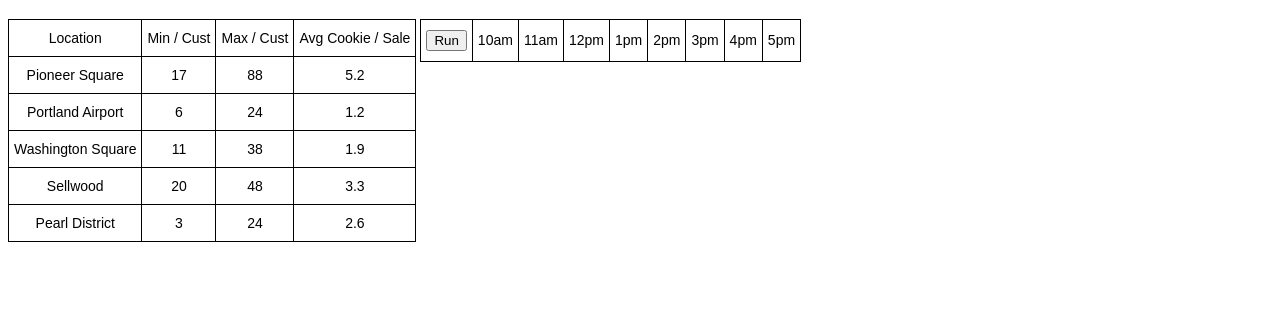
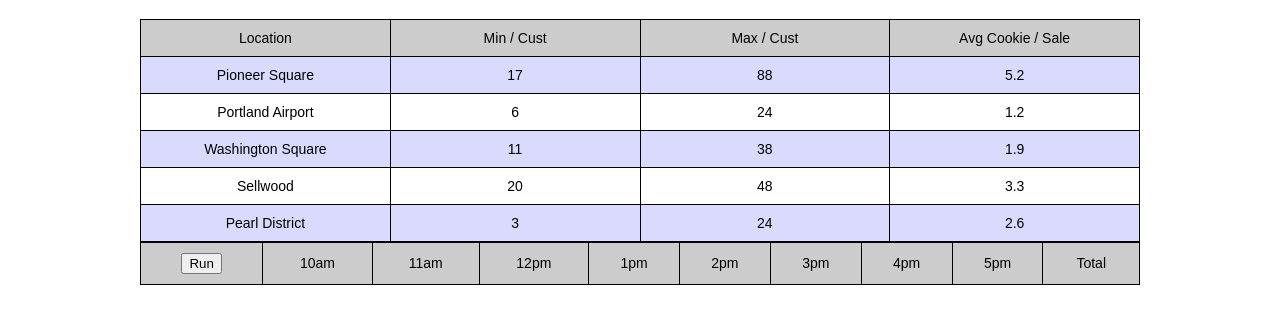
Before and after one commit to ABodey/cookie-stand, a plain HTML site: page index.html in a window 1280 px wide. Shown: the part 61-384 px from the top of the page. Drawn offline with Linux system fonts and the light colour scheme.

Commit message:
add some CSS

```diff
--- a/index.html
+++ b/index.html
@@ -71,7 +71,7 @@
 
 
     <tr>
-      <th><button onclick="cookieSale()">Run</button></th> <th>10am</th><th>11am</th><th>12pm</th><th>1pm</th><th>2pm</th><th>3pm</th><th>4pm</th><th>5pm</th>
+      <th><button onclick="cookieSale()">Run</button></th> <th>10am</th><th>11am</th><th>12pm</th><th>1pm</th><th>2pm</th><th>3pm</th><th>4pm</th><th>5pm</th><th>Total</th>
     </tr>
 
   </table>
--- a/style.css
+++ b/style.css
@@ -4,16 +4,22 @@
   border-spacing:0;
   text-align:center;
   vertical-align:top;
-  display: inline-block;
+  /*display: inline-block;*/
+  width:1000px;
+  font-family: "Lucida Grande", Helvetica, Arial, sans-serif;
+  text-align: center;
+  margin: 0 auto;
 }
 table td{
   font-family:Arial, sans-serif;
+  width: 10%;
   font-size:14px;
   padding:10px 5px;
   border-style:solid;
   border-width:1px;
   overflow:hidden;
   word-break:normal;
+  border-bottom: 1px solid black;
 }
 table th{font-family:Arial, sans-serif;
   font-size:14px;
@@ -22,4 +28,11 @@
   border-style:solid;
   border-width:1px;
   overflow:hidden;
-  word-break:normal;}
+  word-break:normal;
+  background-color: #cccccc;
+
+}
+
+tr:nth-of-type(even){
+  background-color: #dadaff;
+}
```
